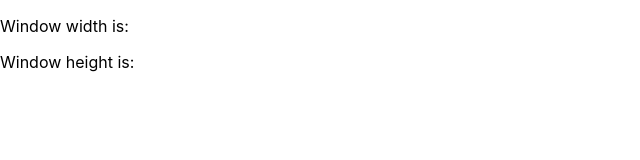
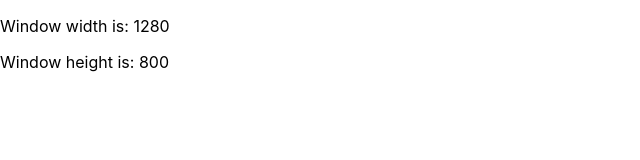
Before and after one commit to pobch/use-window-size, a React (Create React App) app: page / in a window 1280 px wide. Shown: the top 160 px of the page, without its empty margins (0-640 px from the left). Built offline with nearby package versions, Linux system fonts and the light colour scheme.

Commit message:
logic part done

```diff
--- a/src/App.js
+++ b/src/App.js
@@ -1,10 +1,12 @@
 import React from 'react'
+import { useWindowResize } from './useWindowResize'
 
-const App = props => {
+const App = () => {
+  const { width, height } = useWindowResize()
   return (
     <div>
-      <p>Window width is:</p>
-      <p>Window height is:</p>
+      <p>Window width is: {width}</p>
+      <p>Window height is: {height}</p>
     </div>
   )
 }
--- /dev/null
+++ b/src/useWindowResize.js
@@ -0,0 +1,21 @@
+import { useState, useEffect } from 'react'
+
+export const useWindowResize = () => {
+  const [width, setWidth] = useState(window.innerWidth)
+  const [height, setHeight] = useState(window.innerHeight)
+
+  useEffect(() => {
+    const handleResize = () => {
+      setWidth(window.innerWidth)
+      setHeight(window.innerHeight)
+    }
+
+    window.addEventListener('resize', handleResize)
+
+    return () => {
+      window.removeEventListener('resize', handleResize)
+    }
+  })
+
+  return { width, height }
+}
```
